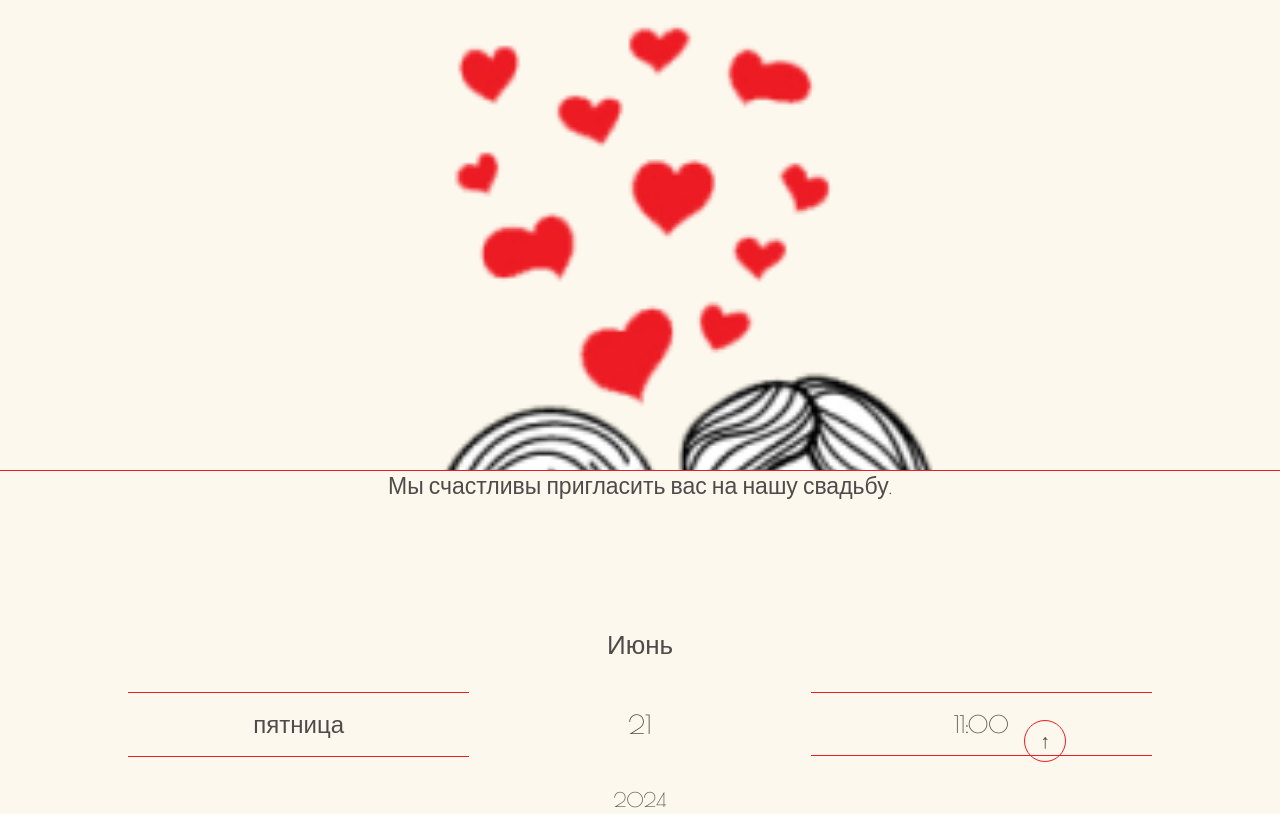
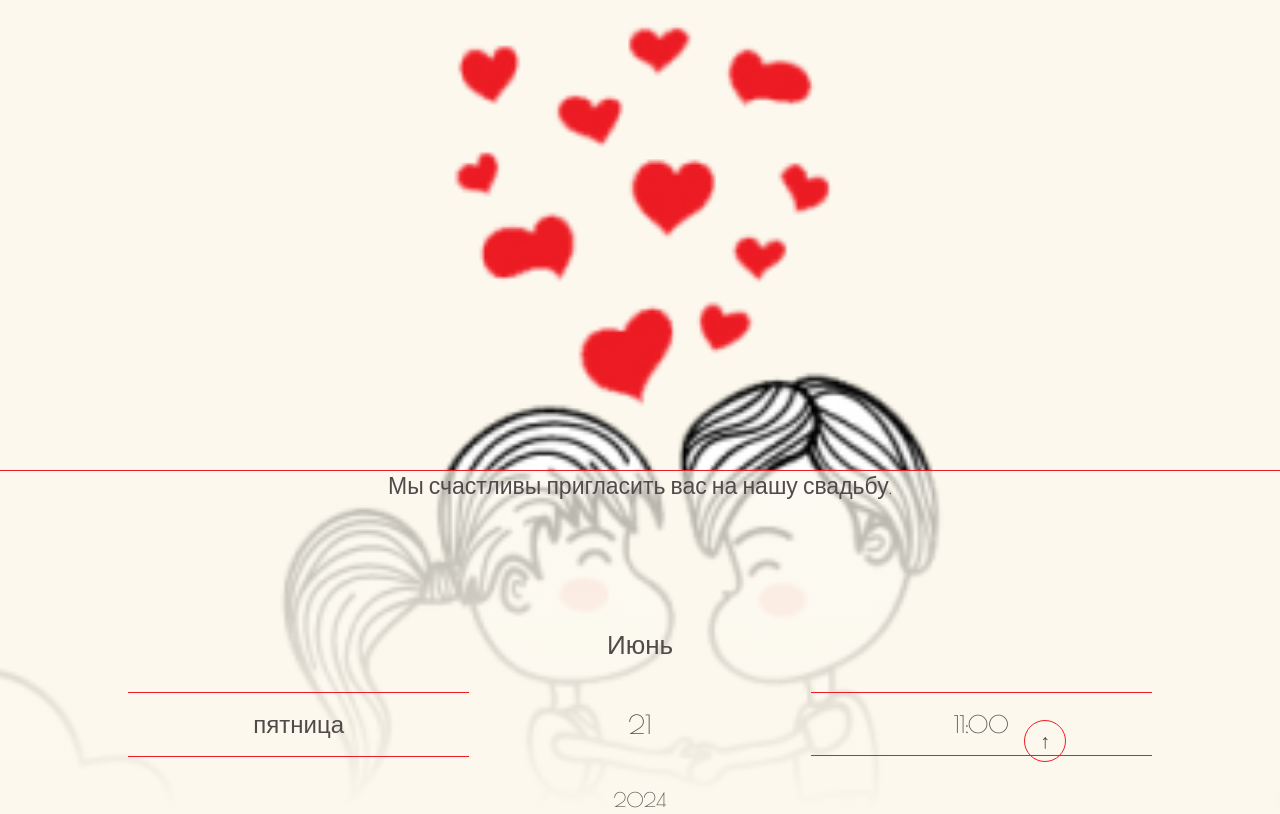
Before and after one commit to AnneBirdie/wedding-heart-pink, a plain HTML site: page index.html in a window 1280 px wide. Shown: the top 814 px of the page. Drawn offline with nearby package versions, Linux system fonts and the light colour scheme.

Commit message:
Update styles.css

```diff
--- a/styles/styles.css
+++ b/styles/styles.css
@@ -80,8 +80,8 @@ a{
     justify-content: center;
     align-content: center;
     align-items: center;
-    background-color: rgba(252, 248, 237, 1);
-    /*background: linear-gradient( rgba(252, 248, 237, 0.7), rgba(252, 248, 237, 1));*/
+    /*background-color: rgba(252, 248, 237, 1);*/
+    background: linear-gradient( rgba(252, 248, 237, 0.7), rgba(252, 248, 237, 1));
     border-top: rgba(237, 27, 36, 1) solid 1px;
 }
 
```
